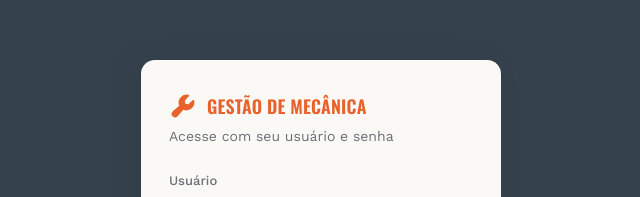
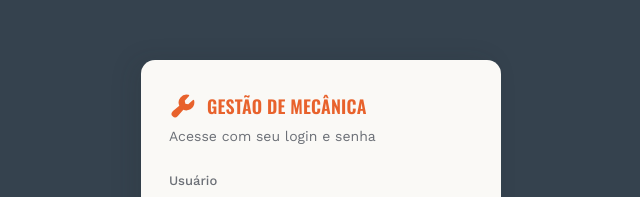
Before and after one commit to BielMurbak/mecanica-frontend, a React (Vite) app: page /login in a window 1280 px wide. Shown: the part 161-358 px from the top of the page, without its empty margins (319-959 px from the left). Built offline with nearby package versions, Linux system fonts and the light colour scheme; no server answers.

Commit message:
troca de usuario para login teste

```diff
--- a/src/pages/LoginPage.jsx
+++ b/src/pages/LoginPage.jsx
@@ -35,7 +35,7 @@ export function LoginPage() {
           <Wrench size={28} weight="fill" />
           <h1>Gestão de Mecânica</h1>
         </div>
-        <p className="login-card__subtitle">Acesse com seu usuário e senha</p>
+        <p className="login-card__subtitle">Acesse com seu login e senha</p>
 
         <label className="field">
           <span className="field__label">Usuário</span>
```
